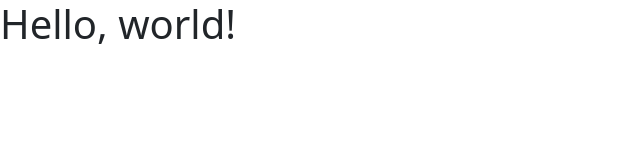
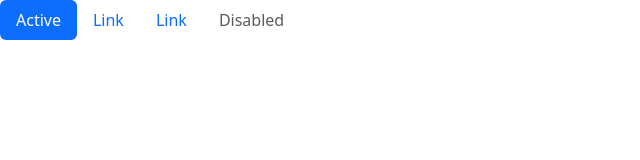
Before and after one commit to dandenseven/Portfolio-Website, a plain HTML site: page index.html in a window 1280 px wide. Shown: the whole page, without its empty margins (0-640 px from the left). Drawn offline with nearby package versions, Linux system fonts and the light colour scheme.

Commit message:
addig bootstrap

```diff
--- a/index.html
+++ b/index.html
@@ -7,7 +7,21 @@
     <link href="https://cdn.jsdelivr.net/npm/bootstrap@5.3.2/dist/css/bootstrap.min.css" rel="stylesheet" integrity="sha384-T3c6CoIi6uLrA9TneNEoa7RxnatzjcDSCmG1MXxSR1GAsXEV/Dwwykc2MPK8M2HN" crossorigin="anonymous">
   </head>
   <body>
-    <h1>Hello, world!</h1>
     <script src="https://cdn.jsdelivr.net/npm/bootstrap@5.3.2/dist/js/bootstrap.bundle.min.js" integrity="sha384-C6RzsynM9kWDrMNeT87bh95OGNyZPhcTNXj1NW7RuBCsyN/o0jlpcV8Qyq46cDfL" crossorigin="anonymous"></script>
+
+    <ul class="nav nav-pills">
+        <li class="nav-item">
+          <a class="nav-link active" aria-current="Home" href="#">Active</a>
+        </li>
+        <li class="nav-item">
+          <a class="nav-link" href="Danefolio">Link</a>
+        </li>
+        <li class="nav-item">
+          <a class="nav-link" href="#">Link</a>
+        </li>
+        <li class="nav-item">
+          <a class="nav-link disabled" aria-disabled="true">Disabled</a>
+        </li>
+      </ul>
   </body>
 </html>
```
Also changed, not shown: Danefolio.js (renamed from Danefolio.html).
